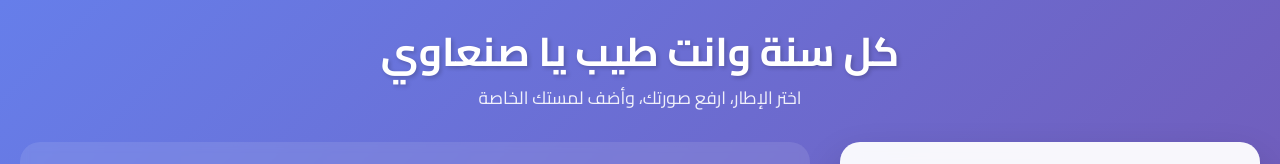
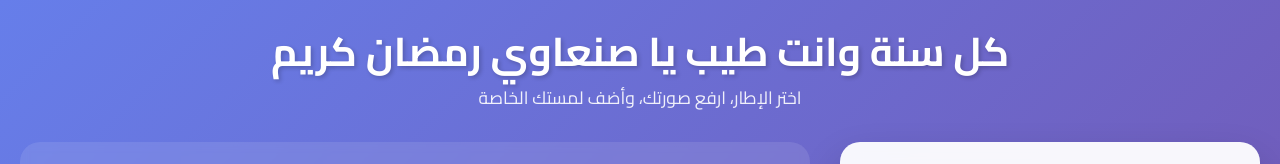
Before and after one commit to life-makers-sohag/Frame-Life-Makers, a plain HTML site: page index.html in a window 1280 px wide. Shown: the top 164 px of the page. Drawn offline with Linux system fonts and the light colour scheme.

Commit message:
Update greeting message and HTML structure
Updated greeting message for Ramadan and improved HTML structure.

```diff
--- a/index.html
+++ b/index.html
@@ -12,7 +12,7 @@
 <body>
     <div class="app">
         <header>
-            <h1>كل سنة وانت طيب يا صنعاوي</h1>
+            <h1>كل سنة وانت طيب يا صنعاوي رمضان كريم</h1>
             <p>اختر الإطار، ارفع صورتك، وأضف لمستك الخاصة</p>
         </header>
         <div class="main">
@@ -84,4 +84,5 @@
     </div>
     <script src="script.js"></script>
 </body>
+
 </html>
```
